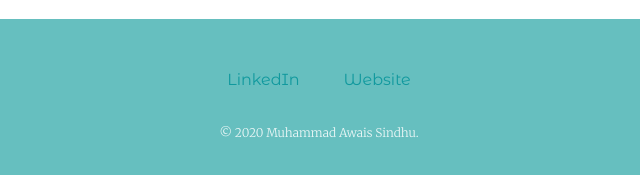
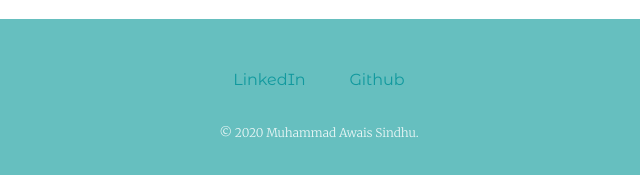
Before and after one commit to MuhammadAwaisSindhu/CV, a plain HTML site: page index.html in a window 1280 px wide. Shown: the part 2575-2750 px from the top of the page, 321-961 px from the left. Drawn offline with Linux system fonts and the light colour scheme.

Commit message:
Update index.html

```diff
--- a/index.html
+++ b/index.html
@@ -50,7 +50,7 @@
 
 <div class="bottom-container">
   <a class="footer-link" href="https://www.linkedin.com/in/awais-sindhu">LinkedIn</a>
-  <a class="footer-link" href="https://www.appbrewery.co/">Website</a>
+  <a class="footer-link" href="https://github.com/MuhammadAwaisSindhu">Github</a>
   <p class="copyright">© 2020 Muhammad Awais Sindhu.</p>
 </div>
 
```
